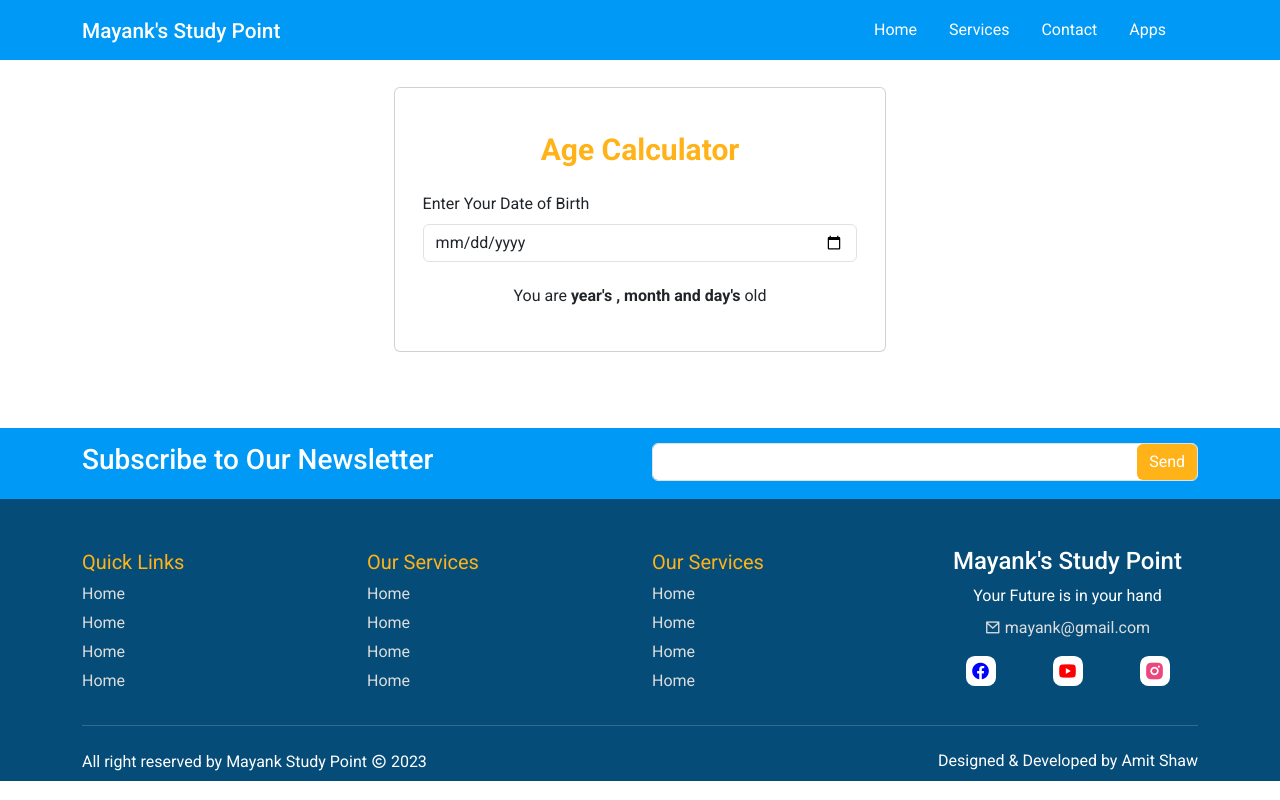
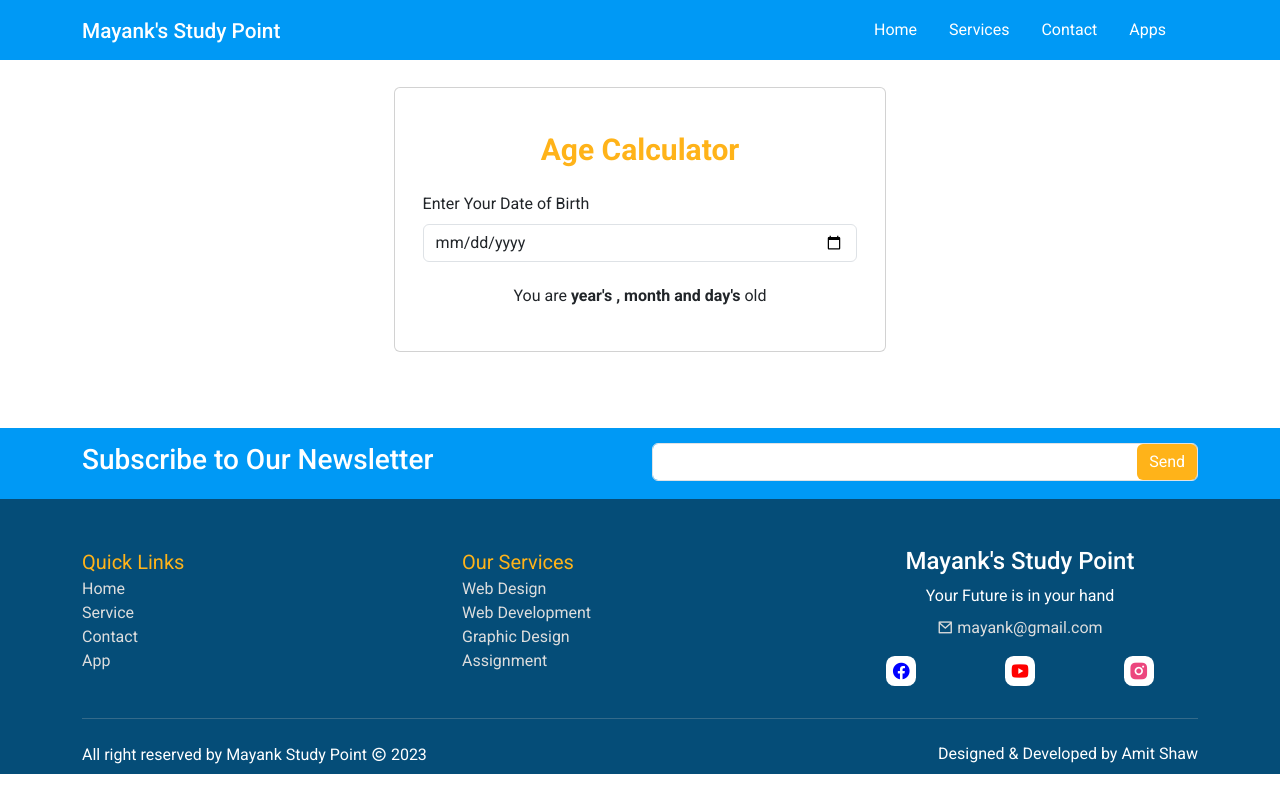
Before and after one commit to AmitShawGit/Mayank_Study_Point_MERN, a React (Create React App) app: page /age-calculator in a window 1280 px wide. Built offline with nearby package versions, Linux system fonts and the light colour scheme.

Commit message:
changes infooter

```diff
--- a/src/components/footer/Footer.jsx
+++ b/src/components/footer/Footer.jsx
@@ -1,8 +1,9 @@
-import React from 'react'
-import './footer.scss'
-import ContentWrapper from '../wrapper/ContentWrapper'
-import Col from 'react-bootstrap/Col'
-import Row from 'react-bootstrap/Row'
+import React from 'react';
+import './footer.scss';
+import ContentWrapper from '../wrapper/ContentWrapper';
+import Col from 'react-bootstrap/Col';
+import Row from 'react-bootstrap/Row';
+import { Link } from 'react-router-dom';
 const footer = () => {
   return (
     <>
@@ -23,53 +24,43 @@ const footer = () => {
         <div className="footer pt-5">
           <ContentWrapper>
             <Row>
-              <Col md={3}>
+              <Col md={4}>
                 <ul className='footer-list'>
                   <li className='footer-head text-primary'>Quick Links</li>
-                  <li className='footer-item'>Home</li>
-                  <li className='footer-item'>Home</li>
-                  <li className='footer-item'>Home</li>
-                  <li className='footer-item'>Home</li>
+                  <li><Link to="/home" className='footer-item'>Home</Link></li>
+                  <li><Link to="/service" className='footer-item'>Service</Link></li>
+                  <li><Link to="/contact" className='footer-item'>Contact</Link></li>
+                  <li><Link to="/app" className='footer-item'>App</Link></li>
+                </ul>
+              </Col>
+              <Col md={4}>
+                <ul className='footer-list'>
+                  <li className='footer-head text-primary'>Our Services</li>
+                  <li><Link to="/home" className='footer-item'>Web Design</Link></li>
+                  <li><Link to="/home" className='footer-item'>Web Development</Link></li>
+                  <li><Link to="/home" className='footer-item'>Graphic Design</Link></li>
+                  <li><Link to="/home" className='footer-item'>Assignment</Link></li>
 
                 </ul>
               </Col>
-              <Col md={3}>
-                <ul className='footer-list'>
-                  <li className='footer-head text-primary'>Our Services</li>
-                  <li className='footer-item'>Home</li>
-                  <li className='footer-item'>Home</li>
-                  <li className='footer-item'>Home</li>
-                  <li className='footer-item'>Home</li>
 
-                </ul>
-              </Col>
-              <Col md={3}>
-                <ul className='footer-list'>
-                  <li className='footer-head text-primary'>Our Services</li>
-                  <li className='footer-item'>Home</li>
-                  <li className='footer-item'>Home</li>
-                  <li className='footer-item'>Home</li>
-                  <li className='footer-item'>Home</li>
-
-                </ul>
-              </Col>
-              <Col md={3} className='text-center footer-logo'>
+              <Col md={4} className='text-center footer-logo'>
                 <h4>Mayank's Study Point</h4>
                 <p>Your Future is in your hand</p>
                 <ul className='footer-list'>
                   <li><i className="ri-mail-line"></i> mayank@gmail.com</li>
                   <div className="d-flex justify-content-around mt-3">
-                    <div><i className="ri-facebook-circle-fill footer-icon-fb footer-icon"></i></div>
-                    <div><i className="ri-youtube-fill footer-icon-yt footer-icon"></i></div>
-                    <div><i className="ri-instagram-fill footer-icon-insta footer-icon"></i></div>
+                    <div><Link to="#" target='_blank'><i className="ri-facebook-circle-fill footer-icon-fb footer-icon"></i></Link></div>
+                    <div><Link to="#" target='_blank'><i className="ri-youtube-fill footer-icon-yt footer-icon"></i></Link></div>
+                    <div><Link to="#" target='_blank'><i className="ri-instagram-fill footer-icon-insta footer-icon"></i></Link></div>
                   </div>
                 </ul>
               </Col>
             </Row>
-            <hr style={{color:"silver"}}/>
+            <hr style={{ color: "silver" }} />
             <div className="d-flex justify-content-between">
-<p>All right reserved by Mayank Study Point <i className="ri-copyright-line"></i> {new Date().getFullYear()}</p>
-<p>Designed & Developed by Amit Shaw</p>
+              <p className='footer-text'>All right reserved by <Link to="/home">Mayank Study Point</Link>  <i className="ri-copyright-line"></i> {new Date().getFullYear()}</p>
+              <p>Designed & Developed by Amit Shaw</p>
             </div>
           </ContentWrapper>
         </div>
@@ -78,4 +69,4 @@ const footer = () => {
   )
 }
 
-export default footer
+export default footer;
--- a/src/components/footer/footer.scss
+++ b/src/components/footer/footer.scss
@@ -46,6 +46,10 @@
         margin-bottom: 0;
         margin: 7px 0;
         color: $white;
+        text-decoration: none;
+        a{
+            color: $white;
+        }
     }
 
     .footer-logo {
```
